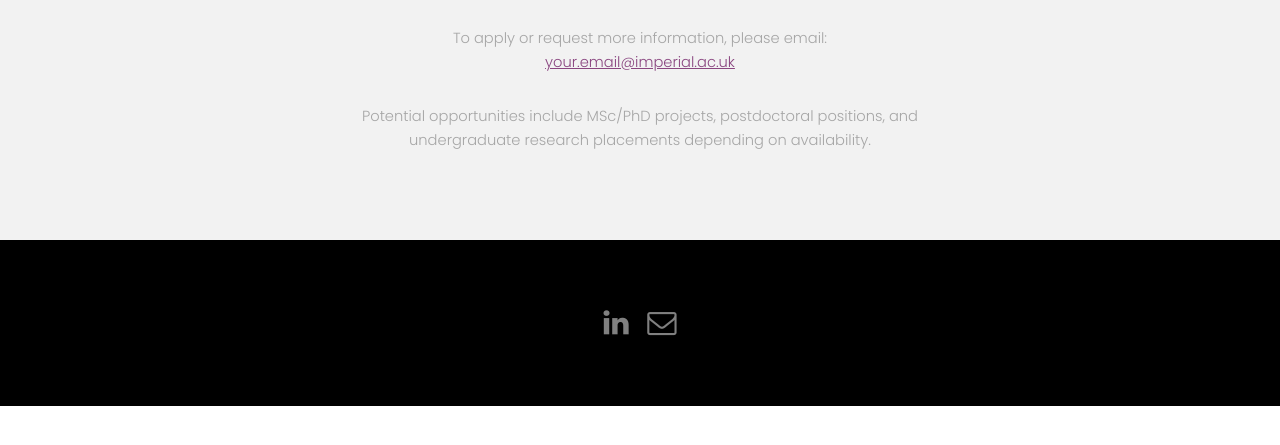
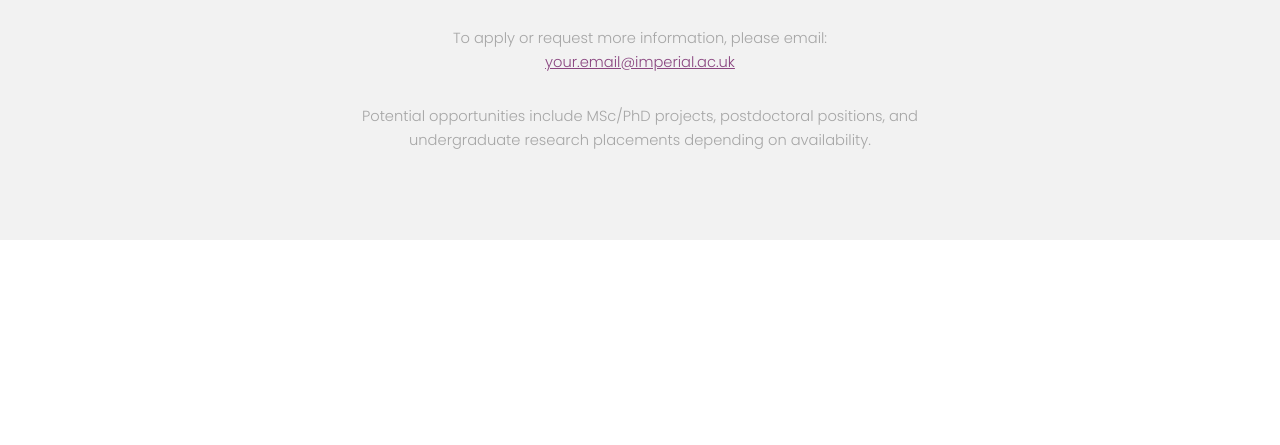
Before and after one commit to yazhinia/vasanlab.github.io, a plain HTML site: page join.html in a window 1280 px wide. Shown: the part 193-638 px from the top of the page. Drawn offline with Linux system fonts and the light colour scheme.

Commit message:
join page

```diff
--- a/join.html
+++ b/join.html
@@ -51,23 +51,5 @@
         </div>
     </section>
 
-    <!-- Footer -->
-    <footer id="footer">
-        <div class="container">
-            <ul class="icons centered-icons">
-                <li>
-                    <a href="https://www.linkedin.com/in/yourname/" class="icon fa-linkedin" target="_blank">
-                        <span class="label">LinkedIn</span>
-                    </a>
-                </li>
-                <li>
-                    <a href="mailto:your.email@imperial.ac.uk" class="icon fa-envelope-o">
-                        <span class="label">Email</span>
-                    </a>
-                </li>
-            </ul>
-        </div>
-    </footer>
-
 </body>
 </html>
```
